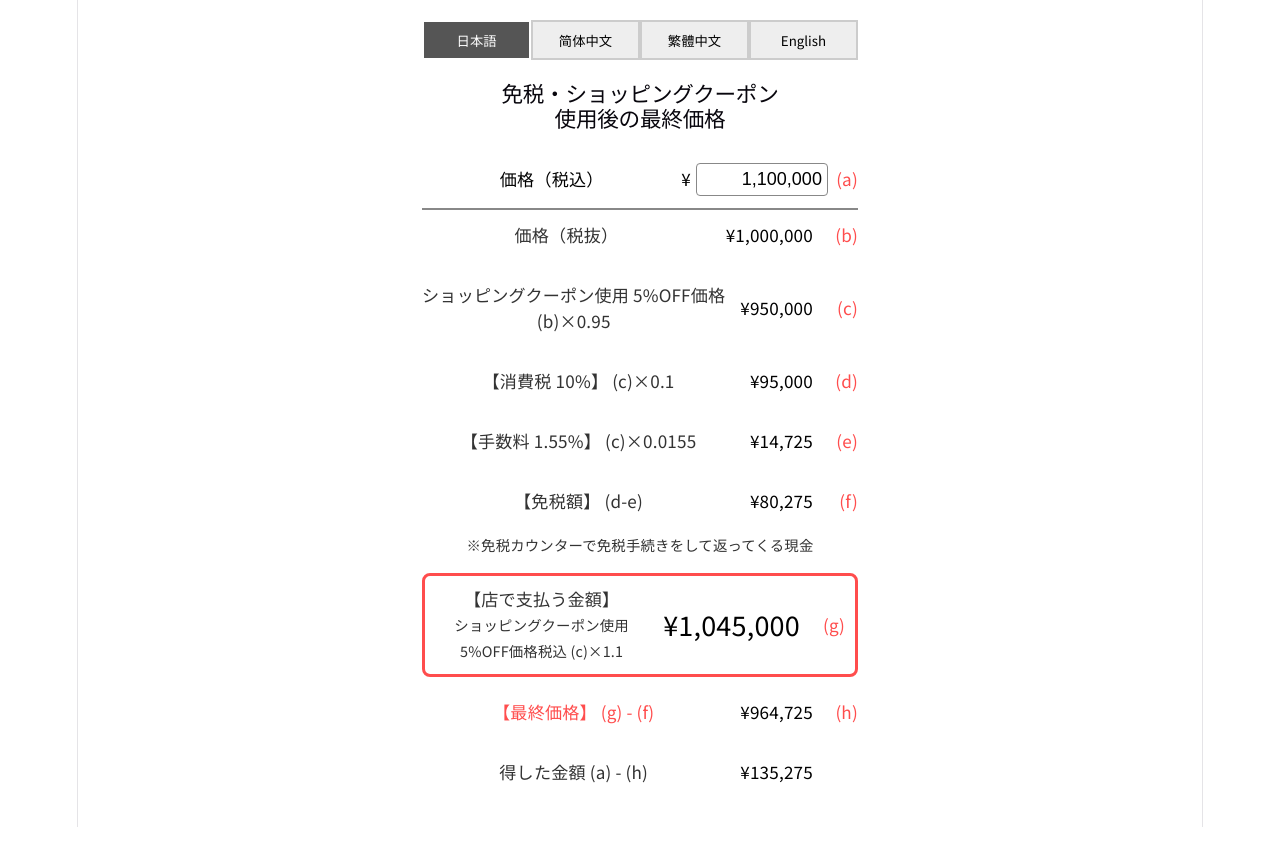
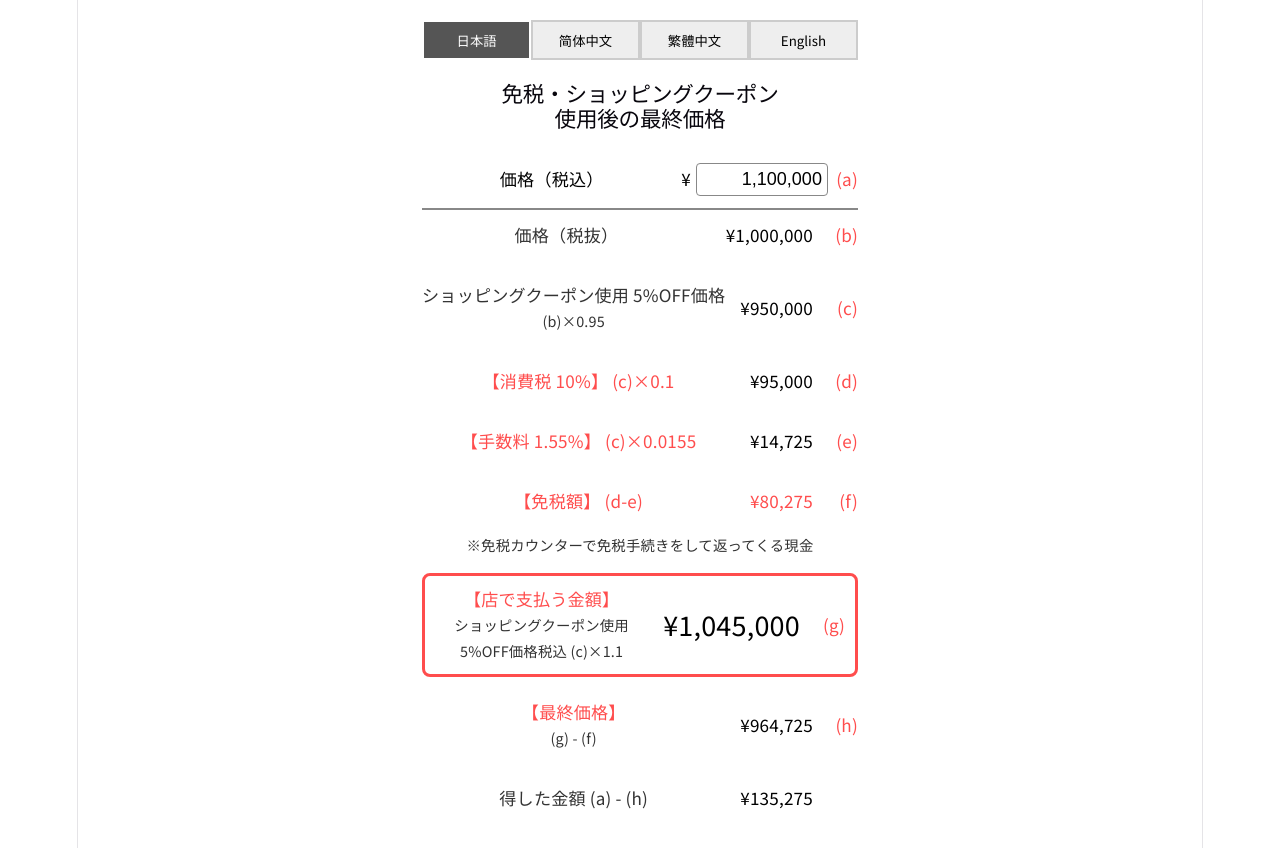
Before and after one commit to YUYANO0o0/tax-calc, a React (Vite) app: page / in a window 1280 px wide. Shown: the top 848 px of the page. Before the commit the page ends 827 px from the top, so only its background shows below. Built offline with nearby package versions, Linux system fonts and the light colour scheme.

Commit message:
また修正

```diff
--- a/src/App.tsx
+++ b/src/App.tsx
@@ -3,7 +3,6 @@ import './App.css';
 
 type Lang = 'ja' | 'zh-CN' | 'zh-TW' | 'en';
 
-// 共通の赤色定義
 const APP_RED = '#ff4d4d';
 
 function App() {
@@ -42,40 +41,38 @@ function App() {
         "【手数料 1.55%】 (c)×0.0155",
         "【免税額】 (d-e)",
         "【店で支払う金額】\nショッピングクーポン使用\n5%OFF価格税込 (c)×1.1",
-        "【最終価格】 (g) - (f)",
+        "【最終価格】\n(g) - (f)",
         "得した金額  (a) - (h)"
       ],
       refundDesc: "※免税カウンターで免税手続きをして返ってくる現金"
     },
     'zh-CN': {
       title: "免税/购物优惠券使用后的最终价格",
-      items: ["价格（含税）", "价格（不含税）", "购物优惠券使用 5%OFF价格\n(b)×0.95", "【消费税 10%】 (c)×0.1", "【手续费 1.55%】 (c)×0.0155", "【免税额】 (d-e)", "【店內应付金额】\n购物优惠券使用\n5%OFF含税价格 (c)×1.1", "【最终价格】 (g) - (f)", "【省下金额】  (a) - (h)"],
+      items: ["价格（含税）", "价格（不含税）", "购物优惠券使用 5%OFF价格\n(b)×0.95", "【消费税 10%】 (c)×0.1", "【手续费 1.55%】 (c)×0.0155", "【免税额】 (d-e)", "【店內应付金额】\n购物优惠券使用\n5%OFF含税价格 (c)×1.1", "【最终价格】\n(g) - (f)", "【省下金额】  (a) - (h)"],
       refundDesc: "※在退税柜台办理免税手续后退回的现金"
     },
     'zh-TW': {
       title: "免稅/購物優惠券使用後的最終價格",
-      items: ["價格（含稅）", "價格（不含稅）", "購物優惠券使用 5%OFF價格\n(b)×0.95", "【消費稅 10%】 (c)×0.1", "【手續稅 1.55%】 (c)×0.0155", "【免稅額】 (d-e)", "【店內应付金额】\n購物優惠券使用\n5%OFF含稅價格 (c)×1.1", "【最終價格】 (g) - (f)", "【省下金额】  (a) - (h)"],
+      items: ["價格（含稅）", "價格（不含稅）", "購物優惠券使用 5%OFF價格\n(b)×0.95", "【消費稅 10%】 (c)×0.1", "【手續稅 1.55%】 (c)×0.0155", "【免稅額】 (d-e)", "【店內应付金额】\n購物優惠券使用\n5%OFF含稅價格 (c)×1.1", "【最終價格】\n(g) - (f)", "【省下金额】  (a) - (h)"],
       refundDesc: "※在退稅櫃檯辦理免稅手續後退回的現金"
     },
     en: {
       title: "Final Price After Tax Exemption & Shopping Coupon",
-      items: ["Price (Tax Incl.)", "Price (Tax Excl.)", "Shopping Coupon 5% OFF Price\n(b)×0.95", "【Consumption Tax 10%】 (c)×0.1", "【Service Fee 1.55%】 (c)×0.0155", "【Tax Refund Amount】 (d-e)", "【Amount due at the store】\nShopping Coupon\n5% OFF Price (Tax Incl) (c)×1.1", "【Final Price】 (g)-(f)", "【Amount Saved】  (a)-(h)"],
+      items: ["Price (Tax Incl.)", "Price (Tax Excl.)", "Shopping Coupon 5% OFF Price\n(b)×0.95", "【Consumption Tax 10%】 (c)×0.1", "【Service Fee 1.55%】 (c)×0.0155", "【Tax Refund Amount】 (d-e)", "【Amount due at the store】\nShopping Coupon\n5% OFF Price (Tax Incl) (c)×1.1", "【Final Price】\n(g)-(f)", "【Amount Saved】  (a)-(h)"],
       refundDesc: "※The tax refund received after completing the tax-free procedure at the counter."
     }
   };
 
   const current = labels[lang];
 
-  // 指定の赤色をラベルにも適用するためのヘルパー関数
   const getLabelColor = (text: string) => {
-    // 免税額を除外
-    const redTargets = ["【最終価格】", "【最终价格】", "【最終價格】", "【Final Price】"];
-    return redTargets.some(target => text.includes(target)) ? APP_RED : '#333';
+    // 【】で始まる行（タグ）は赤、それ以外は黒
+    return text.trim().startsWith("【") ? APP_RED : '#333';
   };
 
   const RedCode = ({ code }: { code: string }) => <span style={{ color: APP_RED, width: '30px', textAlign: 'right', flexShrink: 0, alignSelf: 'center' }}>{code}</span>;
 
-  const Row = ({ label, value, code, bold = false, highlight = false, isRefund = false, emphasize = false, finalPrice = false, isCouponRow = false }: any) => {
+  const Row = ({ label, value, code, bold = false, highlight = false, isRefund = false, emphasize = false, finalPrice = false }: any) => {
     const lines = typeof label === 'string' ? label.split('\n') : [label];
 
     return (
@@ -93,7 +90,7 @@ function App() {
             {lines.map((line: string, index: number) => (
               <span key={index} style={{
                 display: 'block',
-                fontSize: isCouponRow ? '0.95rem' : (index === 0 ? '0.95rem' : '0.8rem'),
+                fontSize: index === 0 ? '0.95rem' : '0.8rem',
                 color: getLabelColor(line),
                 fontWeight: (index === 0 && !emphasize && bold) ? 'bold' : 'normal'
               }}>
@@ -104,9 +101,9 @@ function App() {
           <div style={{ display: 'flex', alignItems: 'center', flexShrink: 0 }}>
             <span style={{
               fontWeight: (bold || emphasize || finalPrice) ? 'bold' : 'normal',
-              color: finalPrice ? APP_RED : (highlight ? APP_RED : 'inherit'),
+              color: highlight ? APP_RED : 'inherit',
               marginRight: '15px',
-              fontSize: finalPrice ? '1.5rem' : (emphasize ? '1.5rem' : '0.95rem')
+              fontSize: (emphasize) ? '1.5rem' : '0.95rem'
             }}>
               {typeof value === 'string' ? value : `¥${value.toLocaleString()}`}
             </span>
@@ -156,10 +153,10 @@ function App() {
         </div>
 
         <Row label={current.items[1]} value={result.b} code="(b)" />
-        <Row label={current.items[2]} value={result.c} code="(c)" isCouponRow={true} />
+        <Row label={current.items[2]} value={result.c} code="(c)" />
         <Row label={current.items[3]} value={result.d} code="(d)" />
         <Row label={current.items[4]} value={result.e} code="(e)" />
-        <Row label={current.items[5]} value={result.f} code="(f)" highlight={false} isRefund={true} />
+        <Row label={current.items[5]} value={result.f} code="(f)" highlight={true} isRefund={true} />
         <Row label={current.items[6]} value={result.g} code="(g)" emphasize={true} />
         <Row label={current.items[7]} value={result.h} code="(h)" bold={true} />
         <Row label={current.items[8]} value={result.saved} code="" />
```
